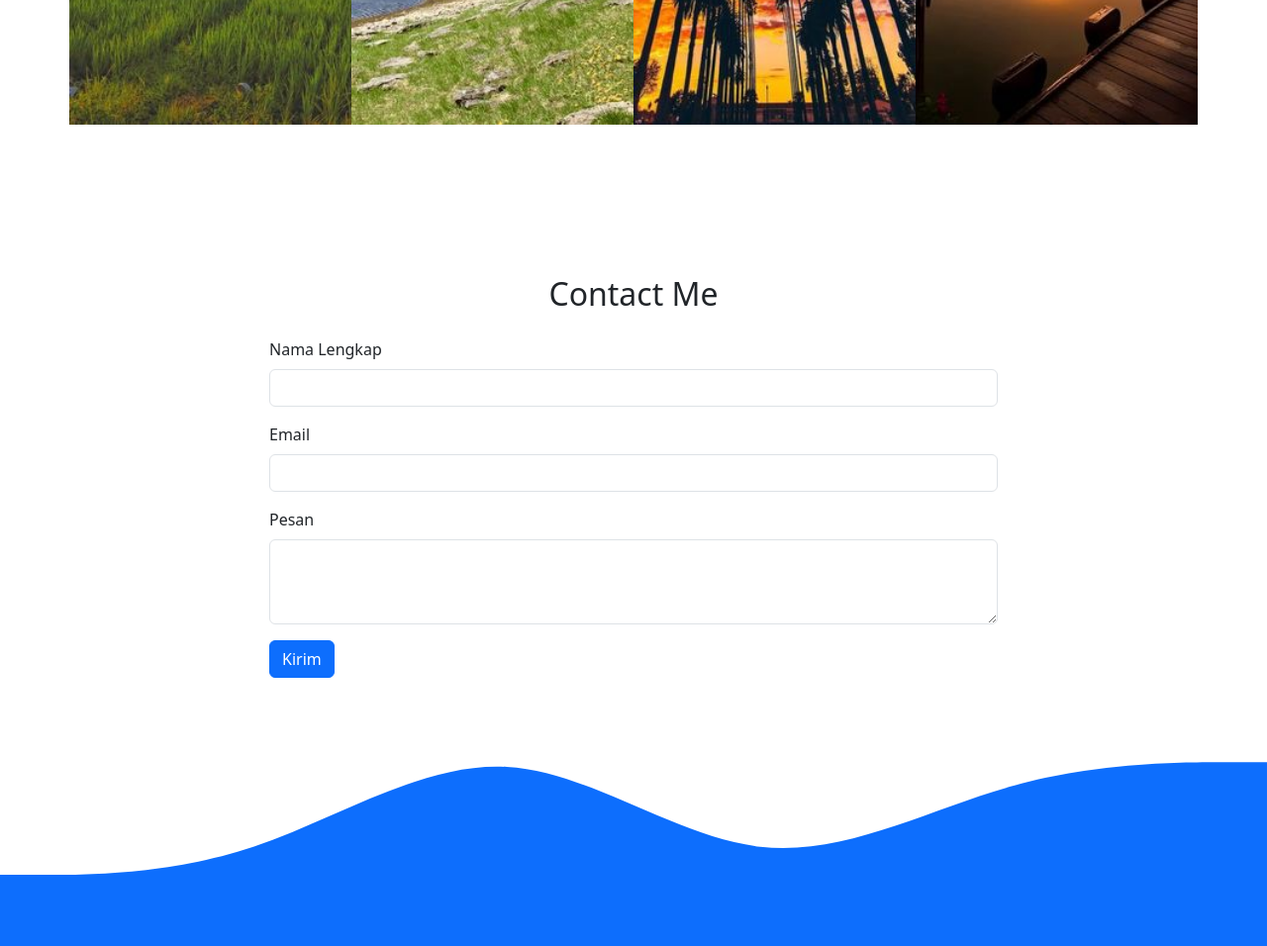
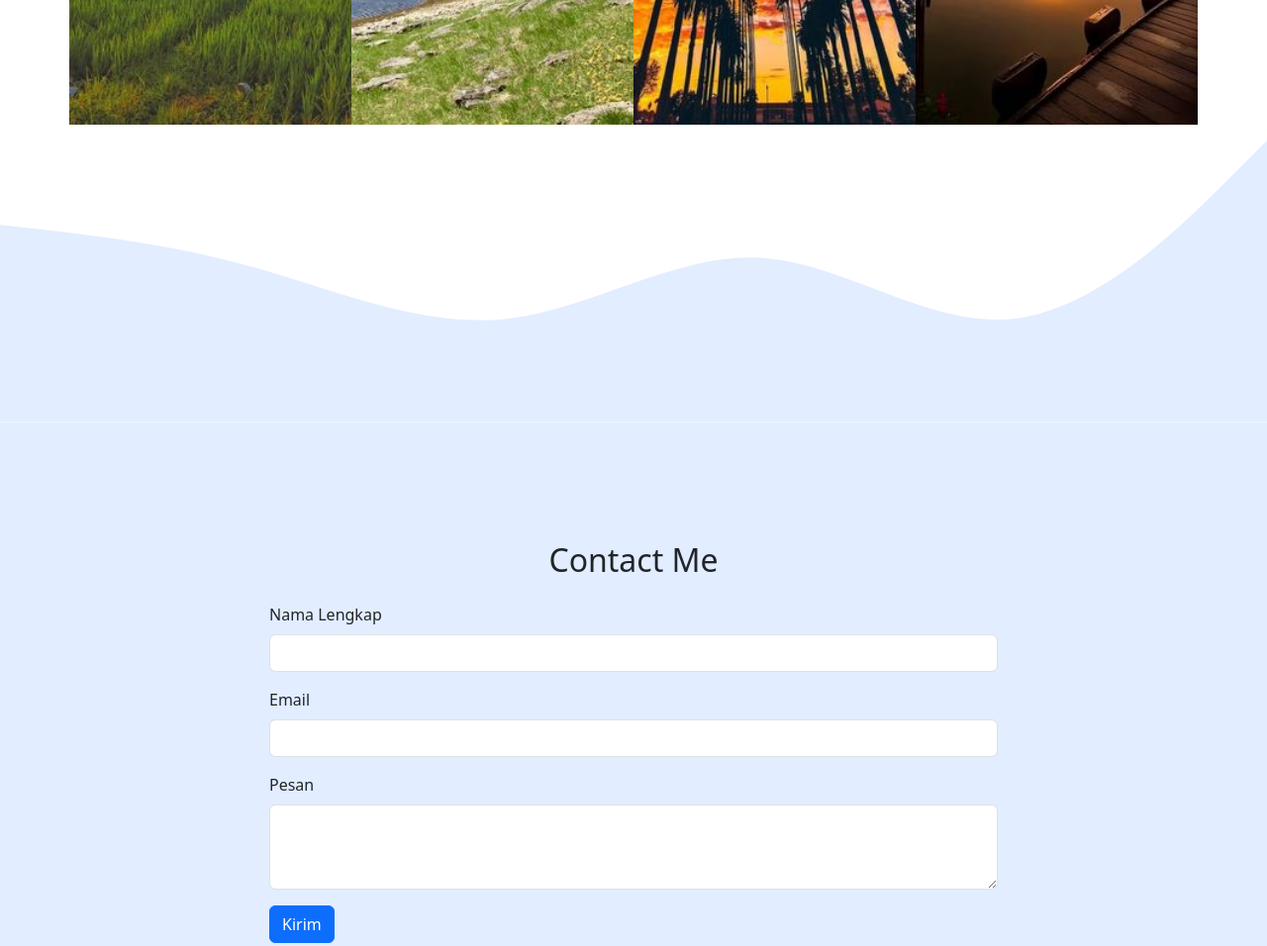
Before and after one commit to Arfwjn/arfwjn.github.io, a plain HTML site: page index.html in a window 1280 px wide. Shown: the part 3780-4736 px from the top of the page at 99% size. Drawn offline with nearby package versions, Linux system fonts and the light colour scheme.

Commit message:
menambahkan waves di section contact me

```diff
--- a/index.html
+++ b/index.html
@@ -186,7 +186,7 @@
     </section>
     <!-- akhir project -->
     <section id="gallery">
-      <div class="container">
+      <div class="container mb-3">
         <div class="row text-center mb-3">
           <div class="col">
             <h2>Gallery</h2>
@@ -245,6 +245,7 @@
           </div> -->
         </div>
       </div>
+      <svg xmlns="http://www.w3.org/2000/svg" viewBox="0 0 1440 320"><path fill="#e2edff" fill-opacity="1" d="M0,96L48,101.3C96,107,192,117,288,144C384,171,480,213,576,202.7C672,192,768,128,864,133.3C960,139,1056,213,1152,202.7C1248,192,1344,96,1392,48L1440,0L1440,320L1392,320C1344,320,1248,320,1152,320C1056,320,960,320,864,320C768,320,672,320,576,320C480,320,384,320,288,320C192,320,96,320,48,320L0,320Z"></path></svg>
     </section>
     <!-- gallery -->
 
--- a/style.css
+++ b/style.css
@@ -37,7 +37,8 @@
 }
 
 #contact {
-  padding-top: 8rem;
+  padding-top: 6rem;
+  background-color: #e2edff;
 }
 
 .offcanvas {
```
